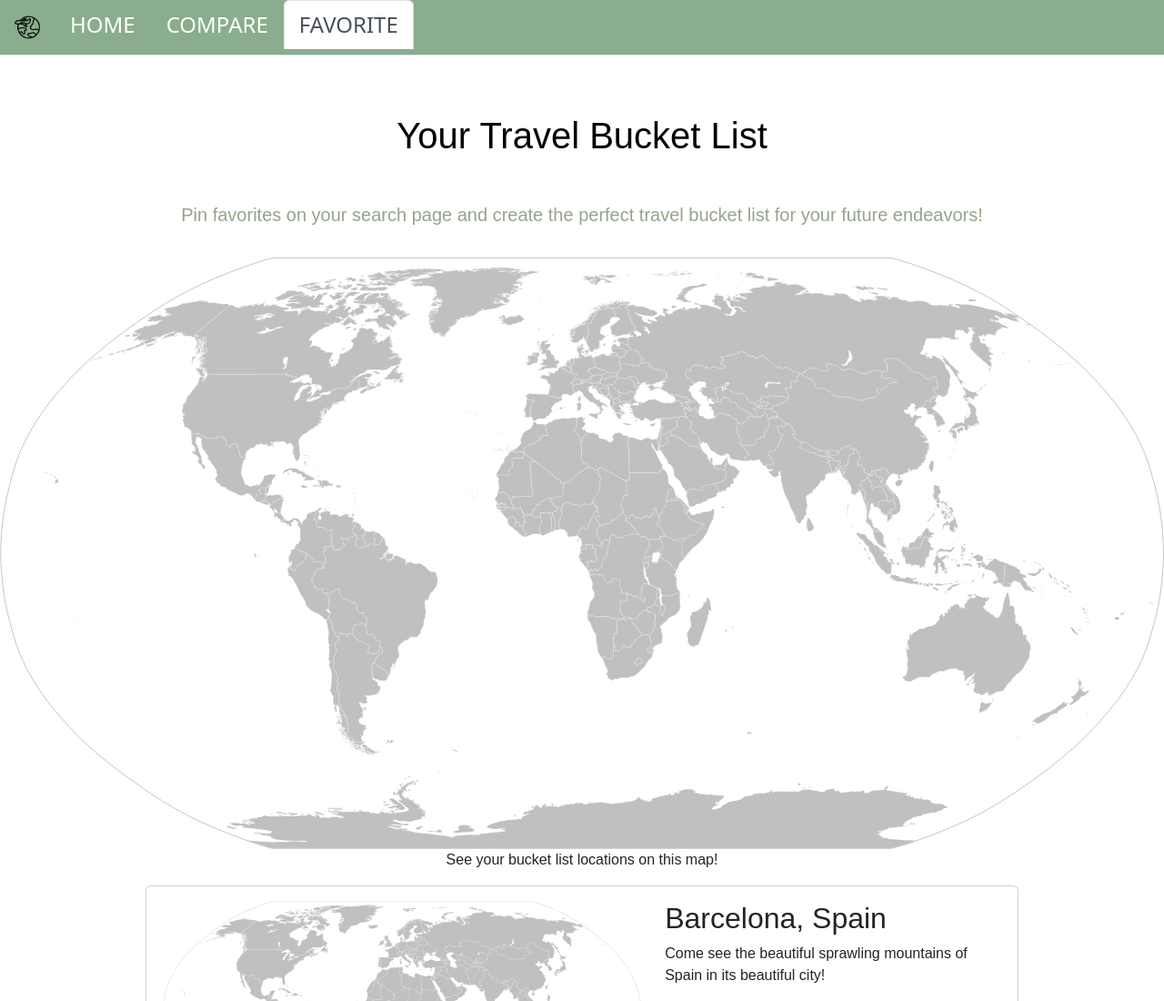
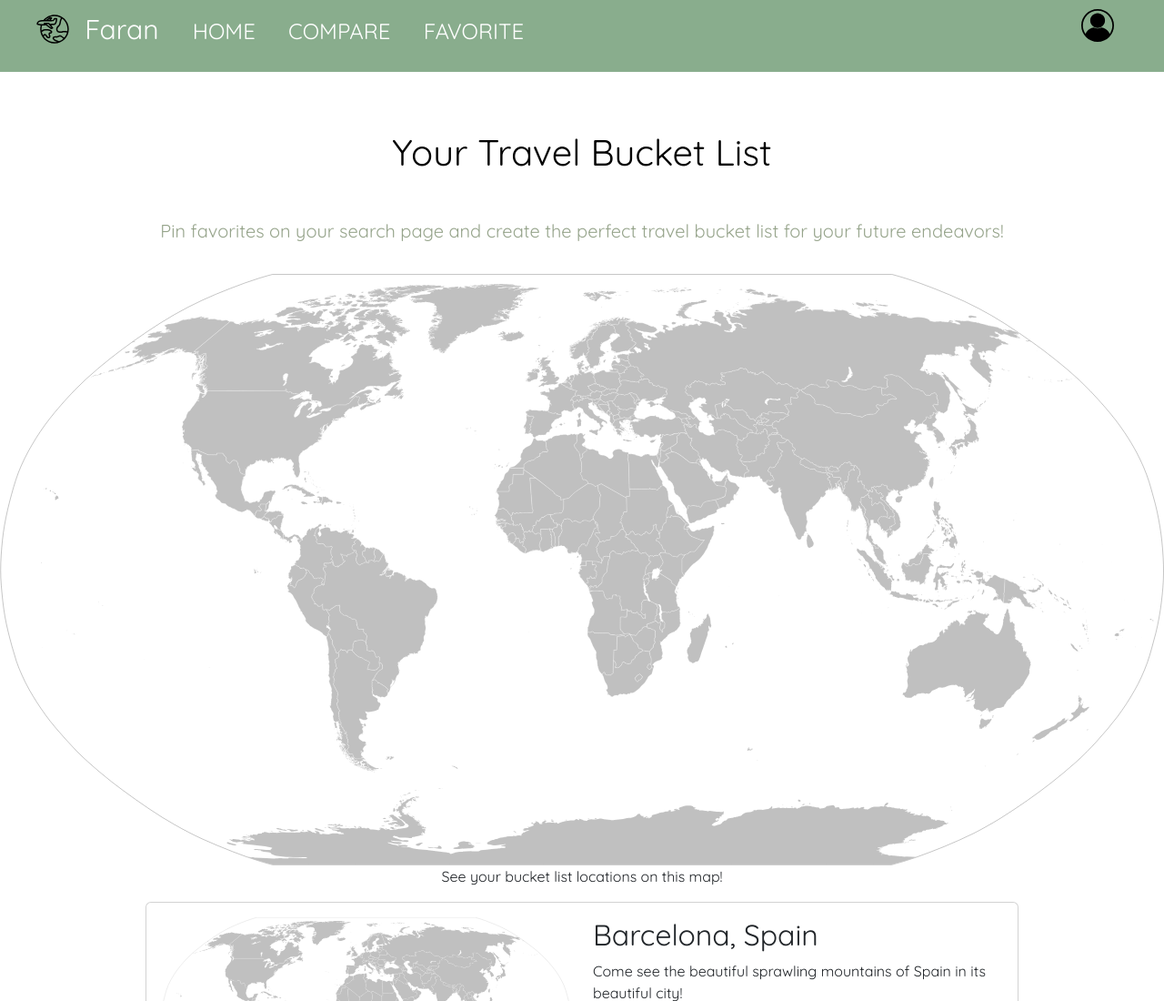
Before and after one commit to info340b-wi23/project-info340-group-bb4, a plain HTML site: page favorites.html in a window 1280 px wide. Shown: the top 1100 px of the page at 91% size. Drawn offline with nearby package versions, Linux system fonts and the light colour scheme.

Commit message:
modified favorites to match everything else

```diff
--- a/favorites.html
+++ b/favorites.html
@@ -7,33 +7,43 @@
     <title>Faran Favorites Page</title>
 
     <!-- bootstrap style sheet -->
-    <link rel="stylesheet"
-      href="https://cdn.jsdelivr.net/npm/bootstrap@5.2.3/dist/css/bootstrap.min.css"
-      integrity="sha384-rbsA2VBKQhggwzxH7pPCaAqO46MgnOM80zW1RWuH61DGLwZJEdK2Kadq2F9CUG65"
-      crossorigin="anonymous">
-    <!-- css stylesheet -->
+    <link href="https://cdn.jsdelivr.net/npm/bootstrap@5.3.0-alpha1/dist/css/bootstrap.min.css" rel="stylesheet" integrity="sha384-GLhlTQ8iRABdZLl6O3oVMWSktQOp6b7In1Zl3/Jr59b6EGGoI1aFkw7cmDA6j6gD" crossorigin="anonymous">
+
+    <link href="https://fonts.googleapis.com/css2?family=Quicksand:wght@400;700" rel="stylesheet">
+
     <link rel="stylesheet" href="css/style.css">
 </head>
 
 <body>
     <!-- will change to be same as everyone else -->
     <!-- https://getbootstrap.com/docs/5.3/components/navbar/ -->
-    <ul class="nav nav-tabs" style="background-color: #89AD8D;">
-        <li class="nav-item">
+    <nav class="navbar" style="background-color: #89AD8D;">
+        <div class="container-fluid navbar-collapse collapse" id="basic-navbar-nav">
+          <ul>
+            <li>
               <a class="navbar-brand" href="index.html">
-                <img src="img/logo.png" alt="logo" width="60" height="60">
+                <img src="img/noun-world-travel-5074160.svg" alt="Logo" width="60" height="60" class="d-inline-block">
+                <p class="d-inline-block logo">Faran</p>
               </a>
             </li>
-        <li class="nav-item">
-            <a class="nav-link" aria-current="page" href="index.html">HOME</a>
+
+            <li class="nav-item d-inline-block">
+              <a class="nav-link active" aria-current="page" href="index.html"><p>HOME</p></a>
             </li>
-        <li class="nav-item">
-            <a class="nav-link" href="2comparisonPage.html">COMPARE</a>
+            <li class="nav-item d-inline-block">
+              <a class="nav-link" href="2comparisonPage.html"><p>COMPARE</p></a>
             </li>
-        <li class="nav-item">
-            <a class="nav-link active" href="favorites.html">FAVORITE</a>
+            <li class="nav-item d-inline-block ">
+              <a class="nav-link" href="favorites.html"><p>FAVORITE</p></a>
+            </li>
+            <li class="nav-item d-inline-block login">
+              <a class="nav-link" href="profile.html">
+                <img src="img/profile.svg" alt="Login" width="50" height="50" class="d-inline-block">
+              </a>
             </li>
           </ul>
+        </div>
+      </nav>
 
     <header>
         <h1>Your Travel Bucket List</h1>
@@ -59,7 +69,7 @@
                                 <img src="img/world.svg" class="card-img">
                             </div>
 
-                            <div class="col-sm-5">
+                            <div class="col-sm-6">
                                 <h2 class="card-title">Barcelona, Spain</h2>
                                 <p class="card-text">Come see the beautiful sprawling mountains of Spain in its beautiful city!</p>
                                 <h3>Total Cost for Travels: $100</h3>
@@ -80,7 +90,7 @@
                                 <img src="img/world.svg" class="card-img">
                             </div>
 
-                            <div class="col-sm-5">
+                            <div class="col-sm-6">
                                 <h2 class="card-title">Beijing, China</h2>
                                 <p class="card-text">short description of location and where exactly it is</p>
                                 <h3>Total Cost for Travels: $100</h3>
@@ -101,7 +111,7 @@
                                 <img src="img/world.svg" class="card-img">
                             </div>
 
-                            <div class="col-sm-5">
+                            <div class="col-sm-6">
                                 <h2 class="card-title">Calgary, Canada</h2>
                                 <p class="card-text">short description of location and where exactly it is</p>
                                 <h3>Total Cost for Travels: $100</h3>
```
Also changed, not shown: favorites-popout.html (+4 -5 lines). Lines whose indentation alone changed are shown as unchanged.
